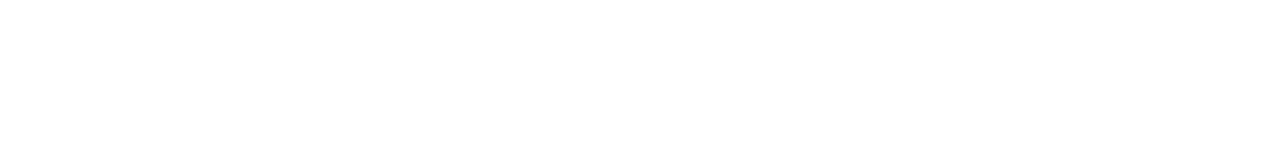
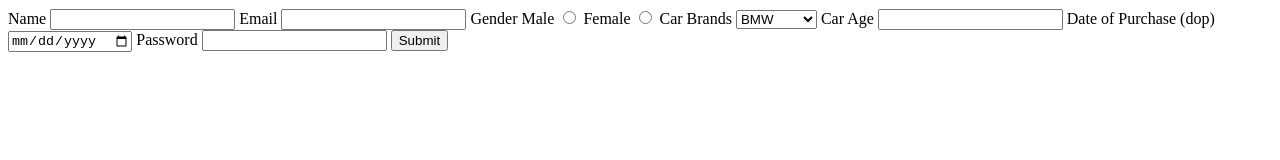
Before and after one commit to acciojob/car-insurance-form-Faizurcse, a website: page main.html in a window 1280 px wide. Drawn offline with Linux system fonts and the light colour scheme.

Commit message:
created a submission

```diff
--- a/main.html
+++ b/main.html
@@ -8,6 +8,38 @@
 
 <body>
 	<!-- the entire body must be written by student -->
+	<form method="post">
+		<label for="name">Name</label>
+		<input type="text" id="name" required>
+
+		<label for="email">Email</label>
+		<input type="email" id="email" required>
+
+		<label>Gender</label>
+		<label for="male">Male</label>
+		<input type="radio" id="male" name="gender" required>
+
+		<label for="female">Female</label>
+		<input type="radio" id="female" name="gender" required>
+
+		<label for="cars">Car Brands</label>
+		<select id="cars">
+			<option>BMW</option>
+			<option>Audi</option>
+			<option>Mercedez</option>
+		</select>
+
+		<label for="carage">Car Age</label>
+		<input type="number" id="carage" required>
+
+		<label for="dop">Date of Purchase (dop)</label>
+		<input type="date"ate" id="dop" required>
+
+		<label for="password">Password</label>
+		<input type="password" id="password" required>
+
+		<input type="submit">
+	</form>
     <script type="text/javascript" src="./script.js">
 </script>
 
```
